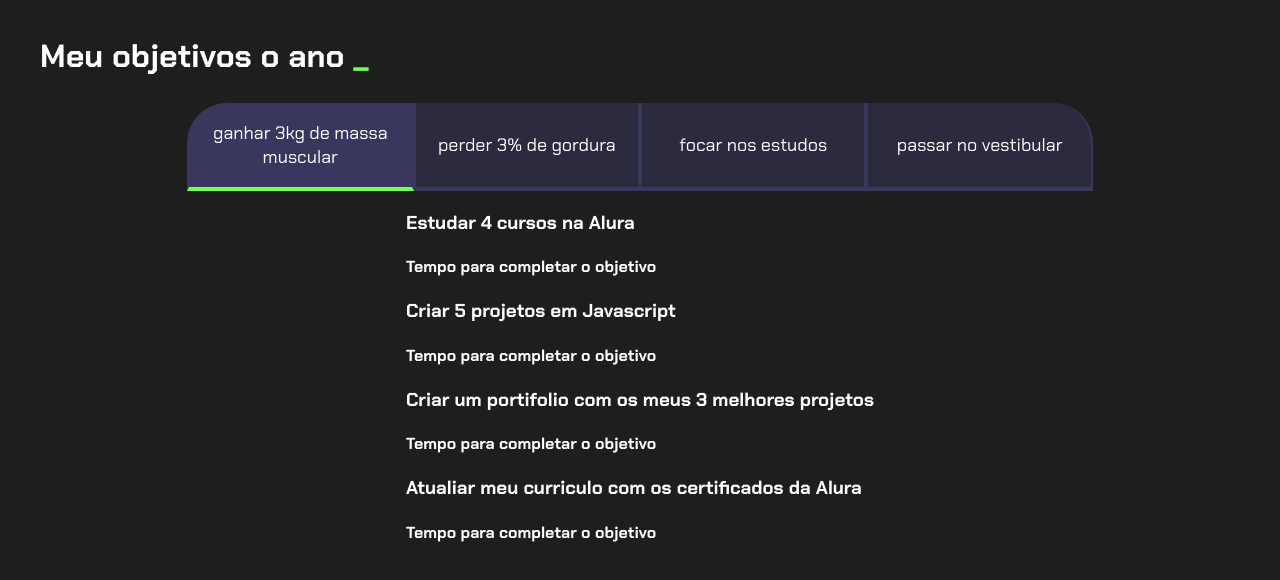
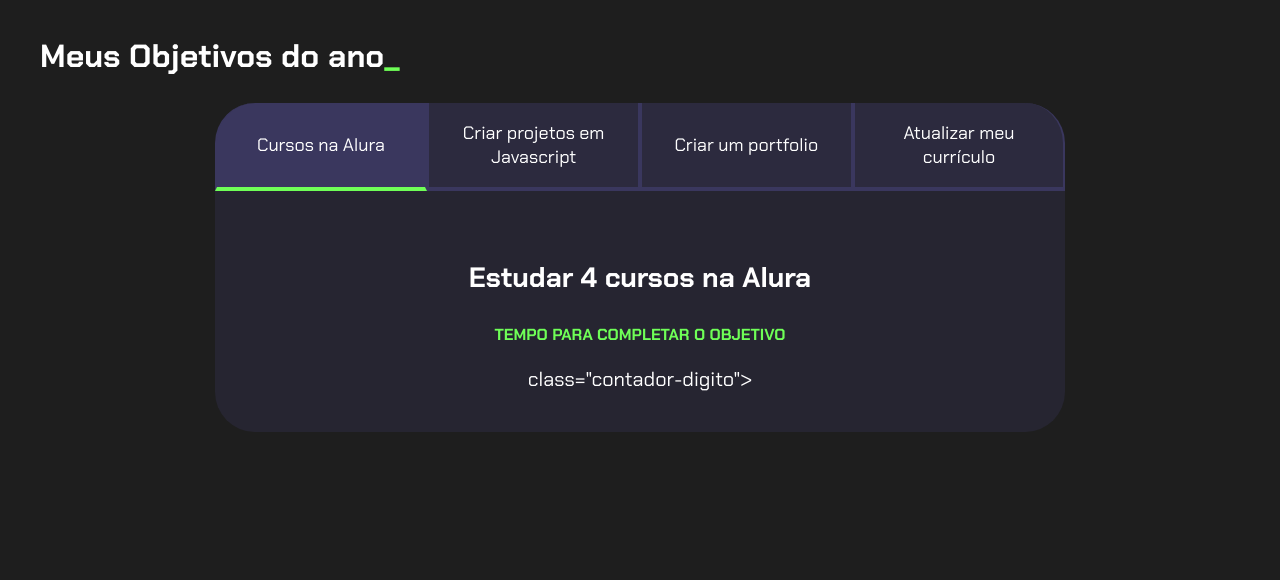
Before and after one commit to maa254/projetodevida2024, a plain HTML site: page projeto de vida marcella/index.html in a window 1280 px wide. Drawn offline with Linux system fonts and the light colour scheme.

Commit message:
Add files via upload

```diff
--- a/projeto de vida marcella/index.html
+++ b/projeto de vida marcella/index.html
@@ -1,42 +1,51 @@
 <!DOCTYPE html>
 <html lang="pt-br">
-
 <head>
     <meta charset="UTF-8">
     <meta name="viewport" content="width=device-width, initial-scale=1.0">
     <title>Meus objetivos do ano</title>
     <link rel="stylesheet" href="style.css">
 </head>
-
 <body>
     <section class="conteudo-principal">
-    <h2 class="titulo-principal"> Meu objetivos o ano <span>_</span></h2>
+        <h2 class="titulo-principal">Meus Objetivos do ano<span>_</span></h2>
+        <div class="conteudo">
         <div class="botoes">
-      <button class="botao ativo">ganhar 3kg de massa muscular</button>
-      <button class="botao ">perder 3% de gordura</button>
-      <button class="botao">focar nos estudos</button>
-      <button class="botao">passar no vestibular</button>
+            <button class="botao ativo">Cursos na Alura</button>
+            <button class="botao">Criar projetos em Javascript</button>
+            <button class="botao">Criar um portfolio</button>
+            <button class="botao">Atualizar meu currículo</button>
         </div>
         <div class="abas-textos">
-      <div class="aba-conteudo">
+            <div class="aba-conteudo ativo">
                 <h3 class="aba-conteudo-titulo-principal">Estudar 4 cursos na Alura</h3>
                 <h4 class="aba-conteudo-titulo-secundario">Tempo para completar o objetivo</h4>
+                <div class="contador">
+                <div>class="contador-digito">
+
+                </div>
+                </div>
             </div>
             <div class="aba-conteudo">
                 <h3 class="aba-conteudo-titulo-principal">Criar 5 projetos em Javascript</h3>
                 <h4 class="aba-conteudo-titulo-secundario">Tempo para completar o objetivo</h4>
+                <div class="contador"></div>
             </div>
             <div class="aba-conteudo">
-    <h3 class="aba-conteudo-titulo-principal">Criar um portifolio com os meus 3 melhores projetos</h3>
+                <h3 class="aba-conteudo-titulo-principal">Criar um portfolio com os meus 3 melhores projetos</h3>
                 <h4 class="aba-conteudo-titulo-secundario">Tempo para completar o objetivo</h4>
+                <div class="contador"></div>
             </div>
             <div class="aba-conteudo">
-    <h3 class="aba-conteudo-titulo-principal">Atualiar meu curriculo com os certificados da Alura</h3>
+                <h3 class="aba-conteudo-titulo-principal">Atualizar meu curriculo com os certificados da Alura</h3>
                 <h4 class="aba-conteudo-titulo-secundario">Tempo para completar o objetivo</h4>
+                <div class="contador"></div>
+            </div>
         </div>
     </div>
     </section>
     <script src="main.js"></script>
 </body>
+</html>
 
       </html>
--- a/projeto de vida marcella/main.js
+++ b/projeto de vida marcella/main.js
@@ -1,11 +1,55 @@
 const botoes = document.querySelectorAll(".botao");
+const textos = document.querySelectorAll(".aba-conteudo");
 
-for(let i=0;i <botoes.length;i++){
-    botoes[i].onclick = function(){
+for (let i = 0; i < botoes.length; i++) {
+    botoes[i].onclick = function () {
 
-        for(let j=0;j<botoes.length;j++){
+        for (let j = 0; j < botoes.length; j++) {
             botoes[j].classList.remove("ativo");
+            textos[j].classList.remove("ativo");
         }
+
         botoes[i].classList.add("ativo");
+        textos[i].classList.add("ativo");
     }
 }
+
+const contadores = document.querySelectorAll(".contador");
+const tempoObjetivo1 = new Date("2020-10-05T00:00:00");
+const tempoObjetivo2 = new Date("2023-12-05T00:00:00");
+const tempoObjetivo3 = new Date("2023-12-30T00:00:00");
+const tempoObjetivo4 = new Date("2024-02-01T00:00:00");
+
+const tempos = [tempoObjetivo1,tempoObjetivo2,tempoObjetivo3,tempoObjetivo4];
+
+
+function calculaTempo(tempoObjetivo) {
+    let tempoAtual = new Date();
+    let tempoFinal = tempoObjetivo - tempoAtual;
+    let segundos = Math.floor(tempoFinal / 1000);
+    let minutos = Math.floor(segundos / 60);
+    let horas = Math.floor(minutos / 60);
+    let dias = Math.floor(horas / 24);
+
+    segundos %= 60;
+    minutos %= 60;
+    horas %= 24;
+    if (tempoFinal > 0){
+        return dias + " dias " + horas + " horas " + minutos + " minutos " + segundos + " segundos";
+    } else {
+        return "Prazo Finalizado";
+    }
+}
+
+function atualizaCronometro(){
+    for (let i=0; i<contadores.length;i++){
+        contadores[i].textContent = calculaTempo(tempos[i]);
+    }
+}
+
+function comecaCronometro(){
+    atualizaCronometro();
+    setInterval(atualizaCronometro,1000);
+}
+
+//comecaCronometro();
--- a/projeto de vida marcella/style.css
+++ b/projeto de vida marcella/style.css
@@ -61,9 +61,36 @@ body {
     display: block;
 }
 
-.ativo{
+.botao.ativo{
     background-color: var(--botao-ativo);
     border-bottom: 4px solid var(--verde);
+}
+
+.abas-textos{
+    background-color: var(--texto-fundo);
+    padding: 40px;
+    border-radius: 0 0 40px 40px;
+}
+.aba-conteudo.ativo{
+    display:block;
+}
+
+.aba-conteudo{
+    display: none;
+}
+
+.aba-conteudo-titulo-principal{
+    font-size: 28px;
+    text-align: center;
+}
+.aba-conteudo-titulo-secundario{
+    text-align: center;
+    color: var(--verde);
+    text-transform: uppercase;
+}
+.contador{
+    font-size: 20px;
+    text-align: center;
 }
 
 @media screen and (min-width: 768px) {
```
Lines whose indentation alone changed are shown as unchanged.
